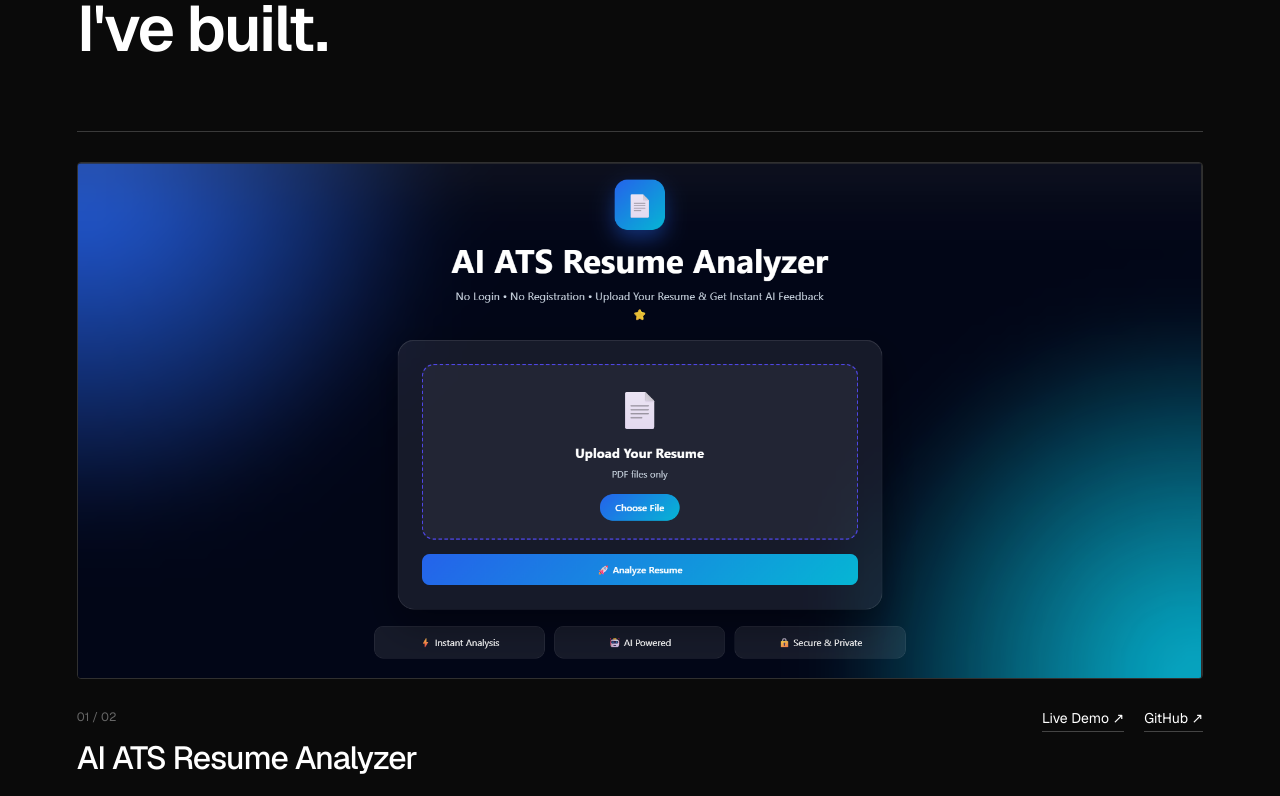
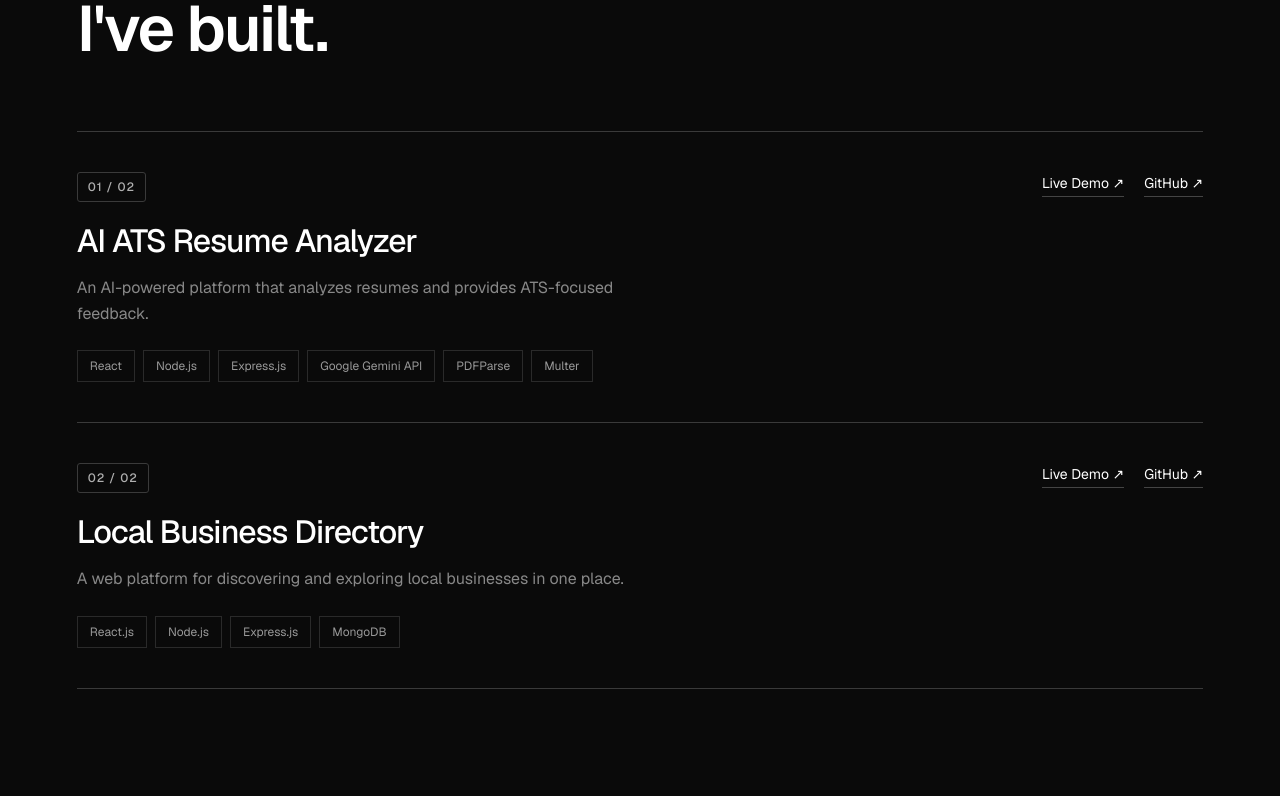
Before and after one commit to yadhukrishnakb/yadhukrishna-personal-portfolio, a Next.js app: page / in a window 1280 px wide. Shown: the part 1044-1840 px from the top of the page. Built offline with nearby package versions, Linux system fonts and the light colour scheme.

Commit message:
refine stack, about, and projects sections

```diff
--- a/src/components/Projects/index.css
+++ b/src/components/Projects/index.css
@@ -10,7 +10,6 @@
 
 .section-label {
   margin-bottom: 20px;
-
   color: #a1a1a1;
   font-size: 13px;
   letter-spacing: 2px;
@@ -18,7 +17,6 @@
 
 .projects-header h2 {
   max-width: 700px;
-
   color: #ffffff;
   font-size: clamp(36px, 5vw, 64px);
   line-height: 1;
@@ -31,33 +29,18 @@
 .projects-list {
   display: flex;
   flex-direction: column;
-  gap: 120px;
+  gap: 0;
 }
 
 /* Project Card */
 
 .project-card {
+  padding: 40px 0;
   border-top: 1px solid #3a3a3a;
-  padding-top: 30px;
 }
 
-/* Project Image */
-
-.project-image {
-  width: 100%;
-
-  background: #141414;
-  border: 1px solid #303030;
-  border-radius: 4px;
-
-  overflow: hidden;
-}
-
-.project-image img {
-  width: 100%;
-  height: auto;
-
-  display: block;
+.project-card:last-child {
+  border-bottom: 1px solid #3a3a3a;
 }
 
 /* Project Information */
@@ -65,16 +48,33 @@
 .project-info {
   display: flex;
   justify-content: space-between;
-
-  gap: 40px;
-  padding-top: 30px;
+  align-items: flex-start;
+  gap: 60px;
 }
 
 .project-number {
-  margin-bottom: 12px;
+  display: inline-block;
+  margin-bottom: 18px;
+  padding: 6px 10px;
 
-  color: #666666;
+  border: 1px solid #3a3a3a;
+  border-radius: 3px;
+
+  color: #b0b0b0;
   font-size: 12px;
+  font-weight: 500;
+  letter-spacing: 1px;
+
+  transition:
+    color 0.25s ease,
+    border-color 0.25s ease,
+    background-color 0.25s ease;
+}
+
+.project-card:hover .project-number {
+  color: #ffffff;
+  border-color: #666666;
+  background-color: #141414;
 }
 
 .project-info h3 {
@@ -86,9 +86,7 @@
 
 .project-description {
   max-width: 550px;
-
   margin-top: 14px;
-
   color: #888888;
   font-size: 16px;
   line-height: 1.6;
@@ -99,16 +97,13 @@
 .project-tech {
   display: flex;
   flex-wrap: wrap;
-
   gap: 8px;
   margin-top: 24px;
 }
 
 .project-tech span {
   padding: 7px 12px;
-
   border: 1px solid #2a2a2a;
-
   color: #999999;
   font-size: 12px;
 }
@@ -118,20 +113,17 @@
 .project-links {
   display: flex;
   align-items: flex-start;
-
   gap: 20px;
+  padding-top: 2px;
 }
 
 .project-links a,
 .project-links a:visited {
   color: #ffffff;
   text-decoration: none;
-
   font-size: 14px;
   white-space: nowrap;
-
   padding-bottom: 4px;
-
   border-bottom: 1px solid #444444;
 
   transition:
@@ -157,16 +149,17 @@
     margin-bottom: 50px;
   }
 
-  .projects-list {
-    gap: 90px;
+  .project-card {
+    padding: 35px 0;
   }
 
   .project-info {
     flex-direction: column;
+    gap: 30px;
   }
 
   .project-links {
-    padding-top: 10px;
+    padding-top: 0;
   }
 }
 
@@ -182,16 +175,8 @@
     letter-spacing: -1.5px;
   }
 
-  .projects-list {
-    gap: 70px;
-  }
-
   .project-card {
-    padding-top: 20px;
-  }
-
-  .project-info {
-    padding-top: 24px;
+    padding: 30px 0;
   }
 
   .project-info h3 {
--- a/src/components/Projects/index.jsx
+++ b/src/components/Projects/index.jsx
@@ -14,7 +14,6 @@ const projects = [
       "PDFParse",
       "Multer",
     ],
-    image: "/projects/project-image-01.png",
     liveUrl: "https://ai-resume-ats-analyzer-seven.vercel.app/",
     githubUrl: "https://github.com/yadhukrishnakb/ai-resume-ats-analyzer",
   },
@@ -24,7 +23,6 @@ const projects = [
     description:
       "A web platform for discovering and exploring local businesses in one place.",
     technologies: ["React.js", "Node.js", "Express.js", "MongoDB"],
-    image: "/projects/project-image-02.png",
     liveUrl: "https://business-directory-dqpj.vercel.app/",
     githubUrl: "https://github.com/yadhukrishnakb/business-directory",
   },
@@ -34,16 +32,12 @@ const Projects = () => (
   <section className="projects" id="work">
     <div className="projects-header">
       <p className="section-label">SELECTED WORK</p>
-      <h2>A collection of things I've built.</h2>
+      <h2>A collection of things I&apos;ve built.</h2>
     </div>
 
     <div className="projects-list">
       {projects.map((project) => (
         <article className="project-card" key={project.number}>
-          <div className="project-image">
-            <img src={project.image} alt={project.title} />
-          </div>
-
           <div className="project-info">
             <div>
               <p className="project-number">
--- a/src/components/Stack/index.css
+++ b/src/components/Stack/index.css
@@ -11,7 +11,6 @@
 
 .stack-header h2 {
   max-width: 700px;
-
   color: #ffffff;
   font-size: clamp(36px, 5vw, 64px);
   line-height: 1;
@@ -22,26 +21,22 @@
 /* Stack Grid */
 
 .stack-grid {
-  display: grid;
-  grid-template-columns: repeat(4, 1fr);
-
-  border-top: 1px solid #2a2a2a;
-  border-left: 1px solid #2a2a2a;
+  display: flex;
+  flex-wrap: wrap;
+  gap: 12px;
 }
 
 /* Stack Item */
 
 .stack-item {
-  min-height: 140px;
-  padding: 25px;
+  padding: 17px 20px;
 
-  display: flex;
-  flex-direction: column;
-  justify-content: space-between;
-  align-items: flex-start;
+  display: inline-flex;
+  align-items: center;
+  gap: 12px;
 
-  border-right: 1px solid #2a2a2a;
-  border-bottom: 1px solid #2a2a2a;
+  border: 1px solid #2a2a2a;
+  border-radius: 4px;
 
   transition: background-color 0.25s ease;
 }
@@ -56,9 +51,8 @@
 /* Technology Icon */
 
 .stack-icon {
-  font-size: 28px;
+  font-size: 24px;
   color: #666666;
-
   flex-shrink: 0;
 
   transition:
@@ -77,8 +71,44 @@
 }
 
 .stack-item:hover .stack-icon {
+  transform: translateY(-2px);
+}
+
+/* Brand Colors */
+
+.stack-item:hover .javascript {
+  color: #f7df1e;
+}
+
+.stack-item:hover .react {
+  color: #61dafb;
+}
+
+.stack-item:hover .nextjs {
   color: #ffffff;
-  transform: translateY(-2px);
+}
+
+.stack-item:hover .nodejs {
+  color: #339933;
+}
+
+.stack-item:hover .express {
+  color: #ffffff;
+}
+
+.stack-item:hover .mongodb {
+  color: #47a248;
+}
+
+.stack-item:hover .git {
+  color: #f05032;
+}
+
+.stack-item:hover .github {
+  color: #ffffff;
+}
+.stack-item:hover .sqlite {
+  color: #003b57;
 }
 
 /* Tablet */
@@ -93,11 +123,11 @@
   }
 
   .stack-grid {
-    grid-template-columns: repeat(2, 1fr);
+    gap: 10px;
   }
 
   .stack-item {
-    min-height: 120px;
+    padding: 15px 18px;
   }
 }
 
@@ -114,15 +144,14 @@
   }
 
   .stack-grid {
-    grid-template-columns: 1fr;
+    gap: 8px;
   }
 
   .stack-item {
-    min-height: 100px;
-    padding: 22px;
+    padding: 14px 16px;
   }
 
   .stack-icon {
-    font-size: 26px;
+    font-size: 22px;
   }
 }
--- a/src/components/Stack/index.jsx
+++ b/src/components/Stack/index.jsx
@@ -7,6 +7,7 @@ import {
   SiMongodb,
   SiGit,
   SiGithub,
+  SiSqlite,
 } from "react-icons/si";
 import "./index.css";
 
@@ -14,42 +15,47 @@ const technologies = [
   {
     name: "JavaScript",
     icon: SiJavascript,
-    color: "#F7DF1E",
+    className: "javascript",
   },
   {
     name: "React",
     icon: SiReact,
-    color: "#61DAFB",
+    className: "react",
   },
   {
     name: "Next.js",
     icon: SiNextdotjs,
-    color: "#FFFFFF",
+    className: "nextjs",
   },
   {
     name: "Node.js",
     icon: SiNodedotjs,
-    color: "#339933",
+    className: "nodejs",
   },
   {
     name: "Express.js",
     icon: SiExpress,
-    color: "#FFFFFF",
+    className: "express",
   },
   {
     name: "MongoDB",
     icon: SiMongodb,
-    color: "#47A248",
+    className: "mongodb",
   },
   {
     name: "Git",
     icon: SiGit,
-    color: "#F05032",
+    className: "git",
   },
   {
     name: "GitHub",
     icon: SiGithub,
-    color: "#FFFFFF",
+    className: "github",
+  },
+  {
+    name: "SQLite",
+    icon: SiSqlite,
+    className: "sqlite",
   },
 ];
 
@@ -67,7 +73,7 @@ const Stack = () => (
 
         return (
           <div className="stack-item" key={technology.name}>
-            <Icon className="stack-icon"  />
+            <Icon className={`stack-icon ${technology.className}`} />
             <span>{technology.name}</span>
           </div>
         );
```
